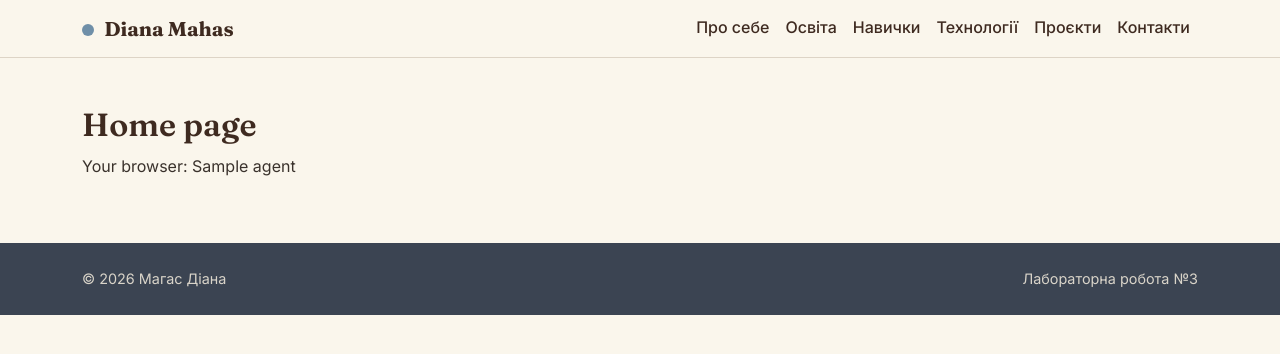
After one commit to Diana-Magas/flask-app-lab, a Flask app: template app/templates/homepage.html in a window 1280 px wide. The commit adds this page. Shown: the top 354 px of the page. Run offline with Flask 3, Linux system fonts and the light colour scheme; the template is opened without the code that fills it: most values are stand-ins (such as "Sample title", 1, 10 or a date in 2020).

Commit message:
lab3: add home view and homepage.html

```diff
--- /dev/null
+++ b/app/templates/homepage.html
@@ -0,0 +1,4 @@
+{% extends 'base.html' %} {% block content %}
+<h2>Home page</h2>
+<p>Your browser: {{ agent }}</p>
+{% endblock %}
--- a/app/templates/includes/footer.html
+++ b/app/templates/includes/footer.html
@@ -1,6 +1,6 @@
 <footer class="site-footer">
   <div class="container d-flex flex-wrap justify-content-between gap-2">
     <span>&copy; 2026 Магас Діана</span>
-    <span>Лабораторна робота №2</span>
+    <span>Лабораторна робота №3</span>
   </div>
 </footer>
```
